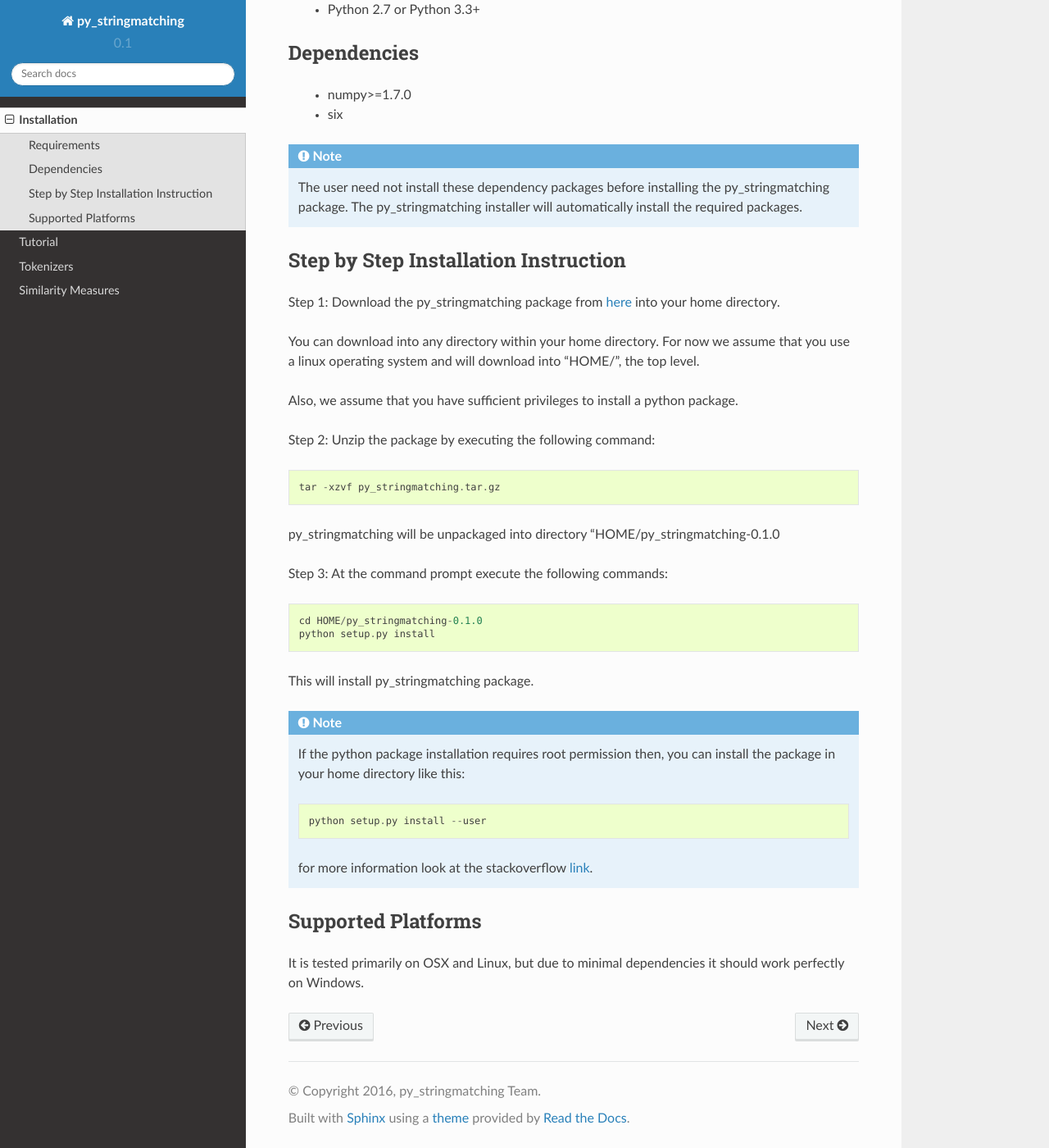
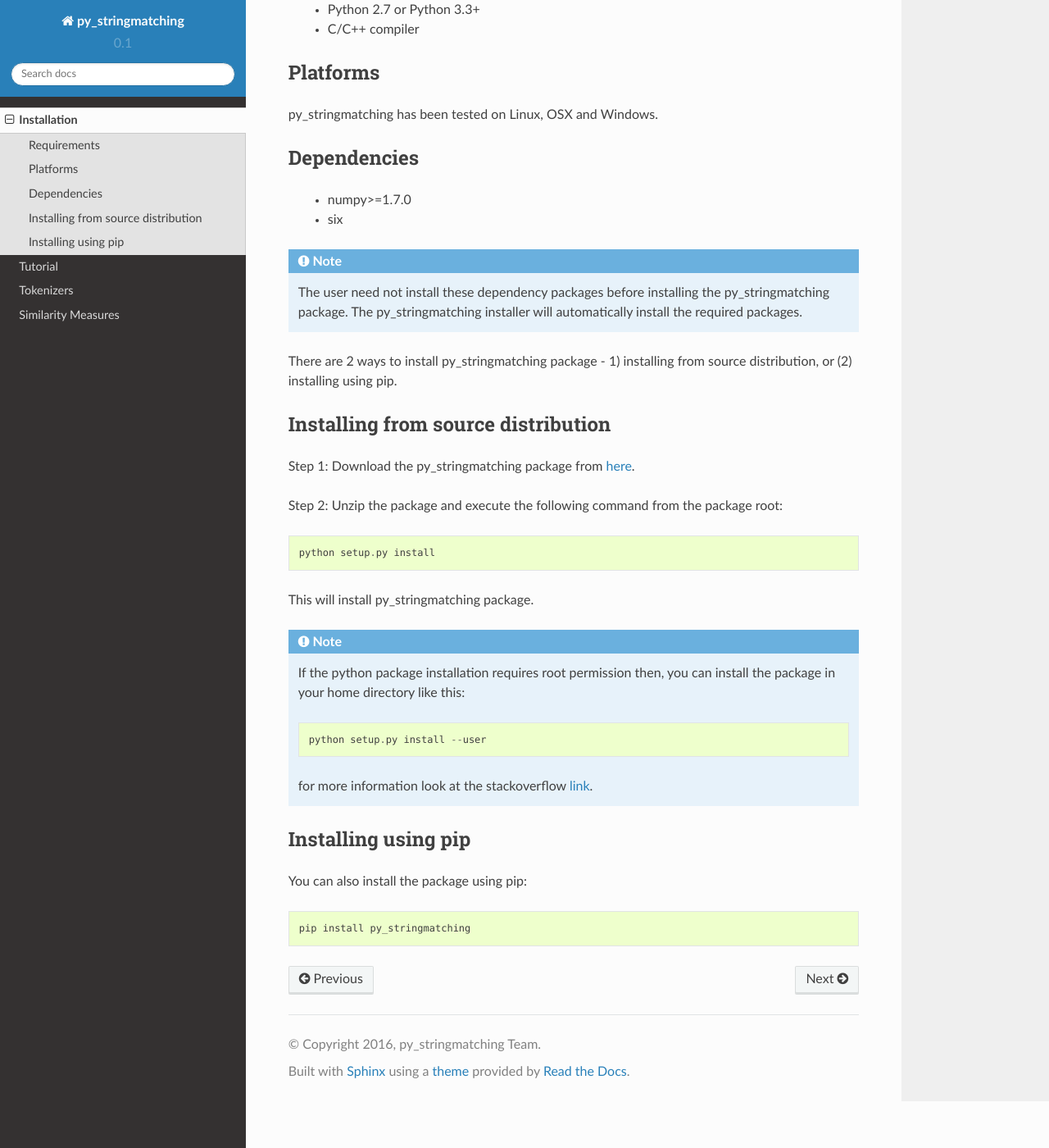
Before and after one commit to wynksaiddestroy/py_stringmatching, a Sphinx documentation site: the page built from docs/Installation.rst, in a window 1280 px wide and 1400 px high, scrolled down 288 px. Shown: the whole window at 82% size. Built offline with Sphinx 7.4.7 and the Read the Docs theme 2.0.0, drawn with Linux system fonts in a browser that asks for light colours.

Commit message:
Modified installation documentation

```diff
--- a/docs/Installation.rst
+++ b/docs/Installation.rst
@@ -7,6 +7,11 @@ to install the py_stringmatching package.
 Requirements
 ------------
     * Python 2.7 or Python 3.3+
+    * C/C++ compiler
+
+Platforms
+------------
+py_stringmatching has been tested on Linux, OSX and Windows.
 
 Dependencies
 ------------
@@ -18,28 +23,16 @@ Dependencies
     The user need not install these dependency packages before installing the py_stringmatching package.
     The py_stringmatching installer will automatically install the required packages.
 
+There are 2 ways to install py_stringmatching package - 1) installing from source distribution, or
+(2) installing using pip.
 
-Step by Step Installation Instruction
+Installing from source distribution
 -------------------------------------
 Step 1: Download the py_stringmatching package from `here
-<http://pradap-www.cs.wisc.edu/py_stringmatching/anhaidgroup/py_stringmatching-0.1.0tar.gz>`_
-into your home directory.
+<https://testpypi.python.org/pypi/py_stringmatching/0.1.0>`_.
 
-You can download into any directory within your home directory. For now we assume that you use a
-linux operating system and will download into "HOME/", the top level.
+Step 2: Unzip the package and execute the following command from the package root::
 
-Also, we assume that you have sufficient privileges to install a python package.
-
-Step 2: Unzip the package by executing the following command::
-
-    tar -xzvf py_stringmatching.tar.gz
-
-py_stringmatching will be unpackaged into directory "HOME/py_stringmatching-0.1.0
-
-
-Step 3: At the command prompt execute the following commands::
-
-    cd HOME/py_stringmatching-0.1.0
     python setup.py install
 
 This will install py_stringmatching package.
@@ -54,6 +47,8 @@ This will install py_stringmatching package.
     for more information look at the stackoverflow `link
     <http://stackoverflow.com/questions/14179941/how-to-install-python-packages-without-root-privileges>`_.
 
-Supported Platforms
--------------------
-It is tested primarily on OSX and Linux, but due to minimal dependencies it should work perfectly on Windows.
+Installing using pip
+--------------------
+You can also install the package using pip::
+
+    pip install py_stringmatching
```
